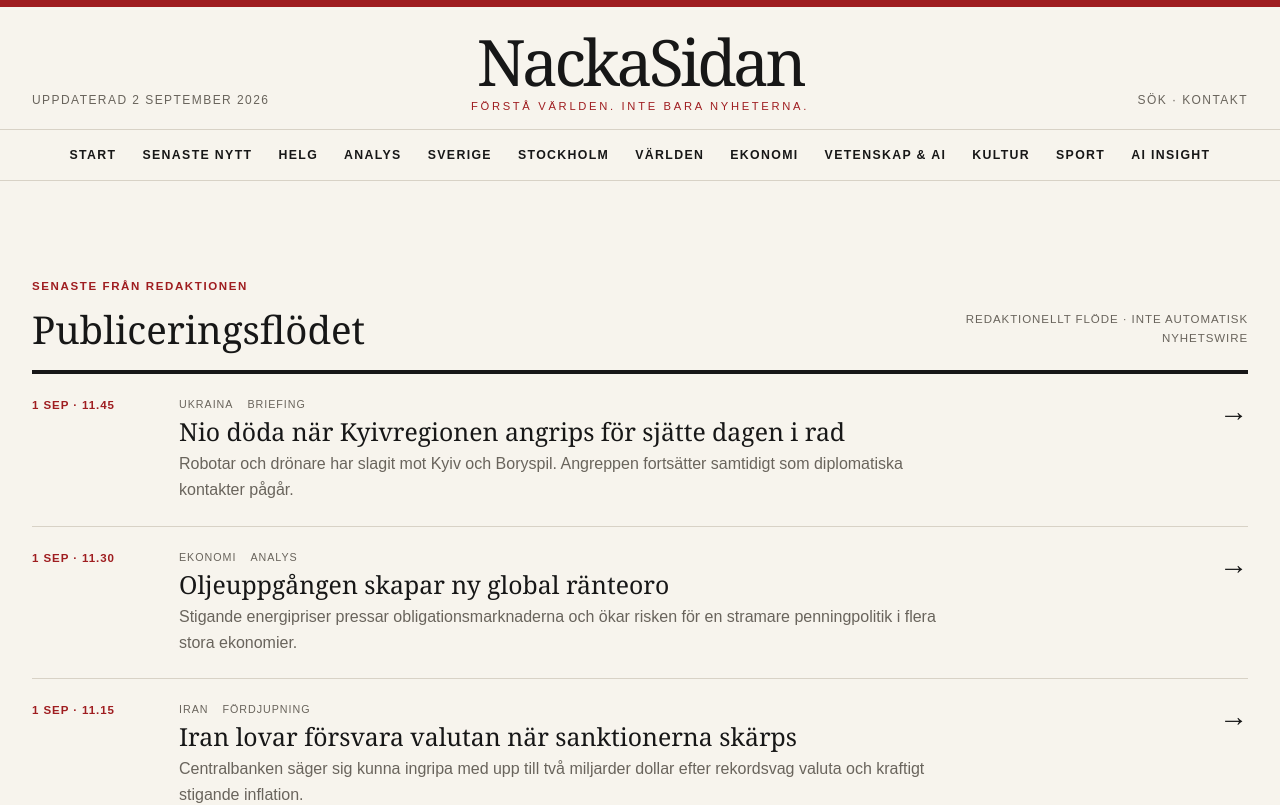
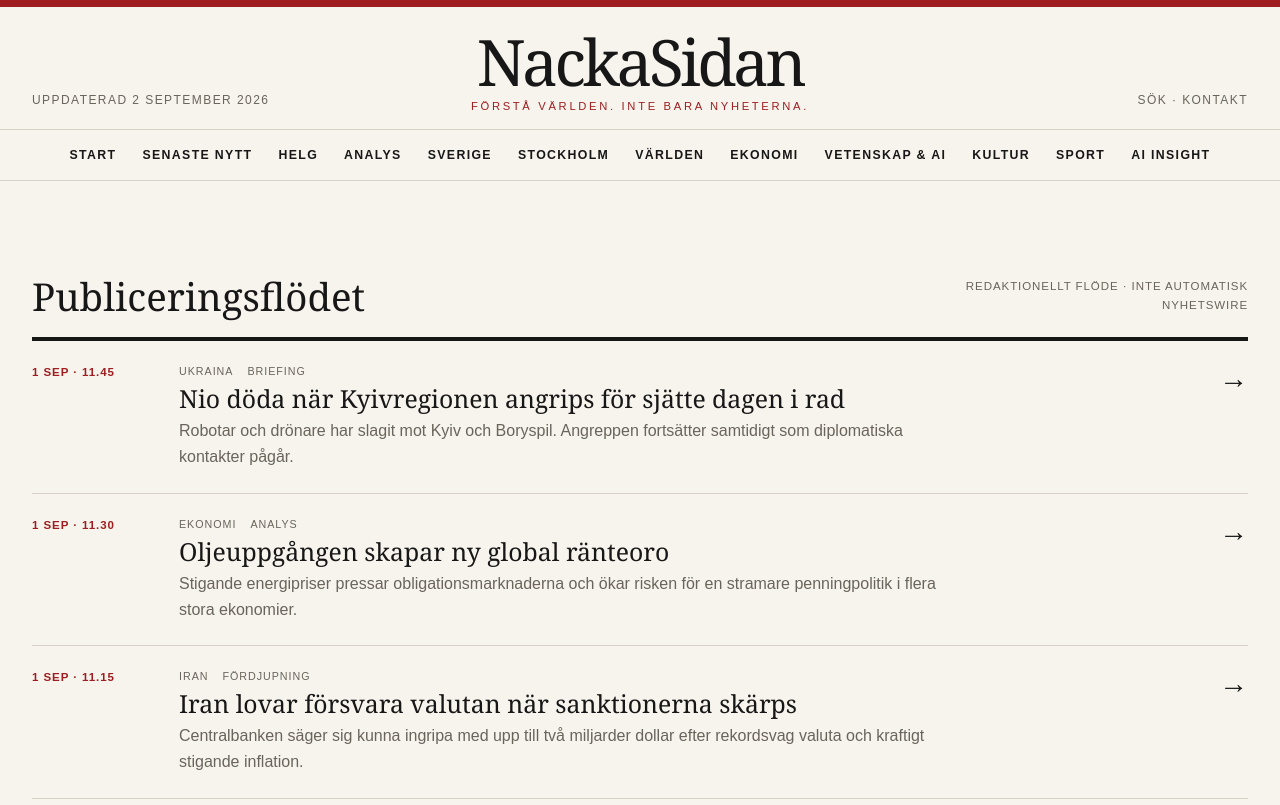
Before and after one commit to Djurgarden2019/NackaSidan-2026, a Next.js app: page /senaste in a window 1280 px wide. Shown: the top 805 px of the page. Built offline with nearby package versions, Linux system fonts and the light colour scheme.

Commit message:
Låt Publiceringsflödet börja direkt

```diff
--- a/components/Newsroom.tsx
+++ b/components/Newsroom.tsx
@@ -2,12 +2,12 @@ import Link from 'next/link';
 import type { Article } from '../content/articles';
 import type { NewsFeedItem } from '../content/news';
 
-export function LatestNewsFeed({ items, compact = false }: { items: NewsFeedItem[]; compact?: boolean }) {
+export function LatestNewsFeed({ items, compact = false, showKicker = true }: { items: NewsFeedItem[]; compact?: boolean; showKicker?: boolean }) {
   return (
     <section className={compact ? 'latest-feed latest-feed-compact' : 'latest-feed'}>
       <div className="latest-feed-heading">
         <div>
-          <div className="kicker">Senaste från redaktionen</div>
+          {showKicker && <div className="kicker">Senaste från redaktionen</div>}
           <h2>Publiceringsflödet</h2>
         </div>
         <div className="feed-disclosure">Redaktionellt flöde · inte automatisk nyhetswire</div>
```
